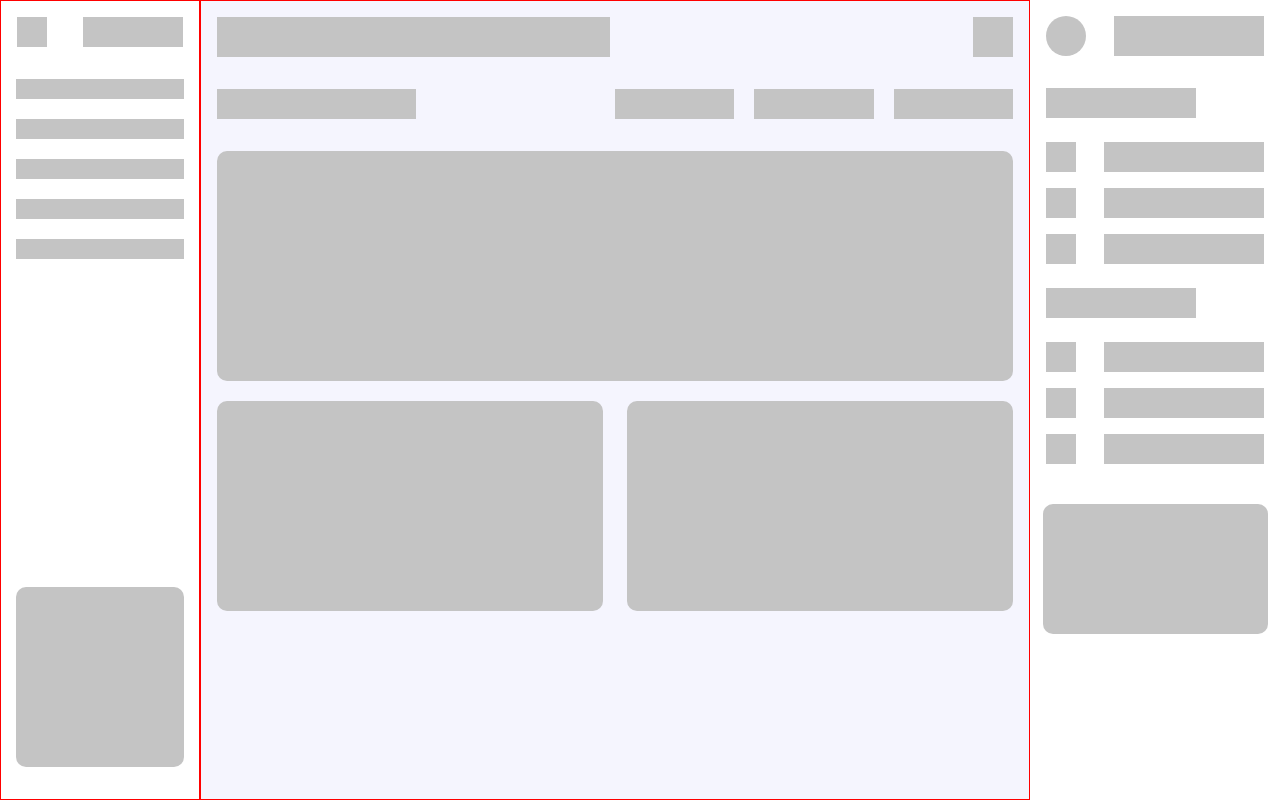
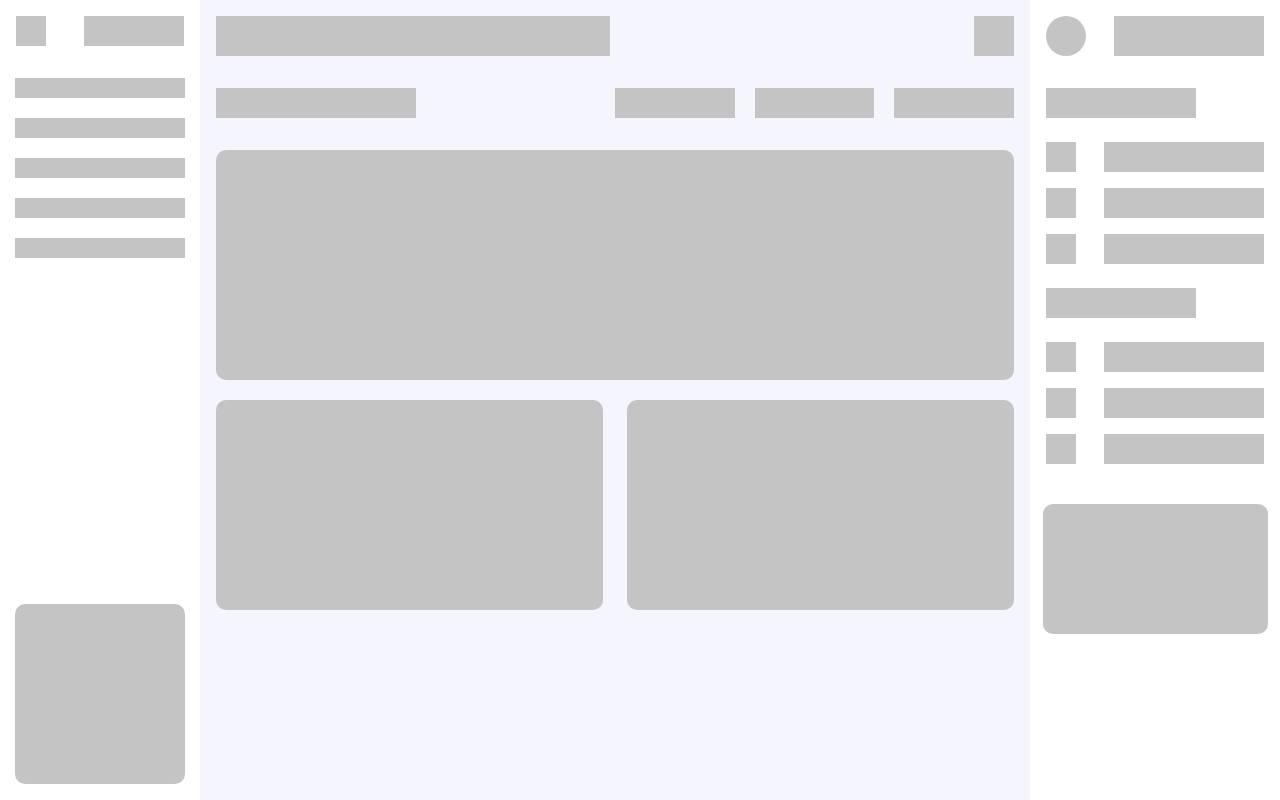
Before and after one commit to Mariowebcs/FULLSTACK-8-CHECKPOINT-DEVELHOPE, a plain HTML site: page index.html in a window 1280 px wide. Drawn offline with Linux system fonts and the light colour scheme.

Commit message:
fix : styls.scss deleting aside and main border used  for test

```diff
--- a/style.scss
+++ b/style.scss
@@ -28,7 +28,6 @@ body {
     display: flex;
     flex-direction: column;
     justify-content: space-between;
-    border: 1px solid red;
 }
 
 .aside-header {
@@ -75,7 +74,7 @@ body {
     display: flex;
     flex-direction: column;
     align-items: center;
-    margin-bottom: 2em;
+    margin-bottom: 1em;
 }
 
 .aside-footer {
@@ -91,7 +90,6 @@ body {
 
 .main-content {
     flex-grow: 1;
-    border: 1px solid red;
 }
 
 .container-col-main {
```
Also changed, not shown: style.css, 1 other file.
